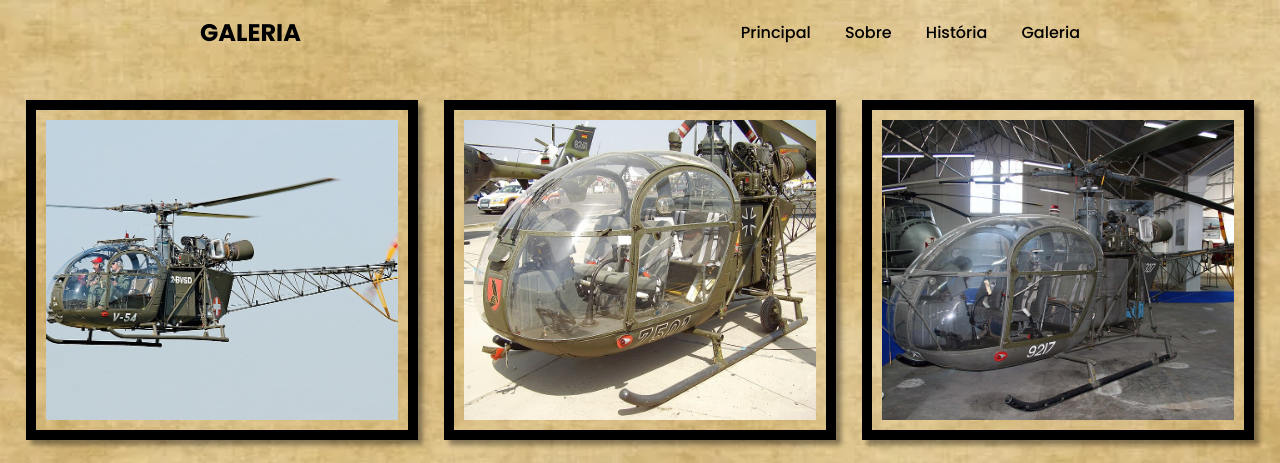
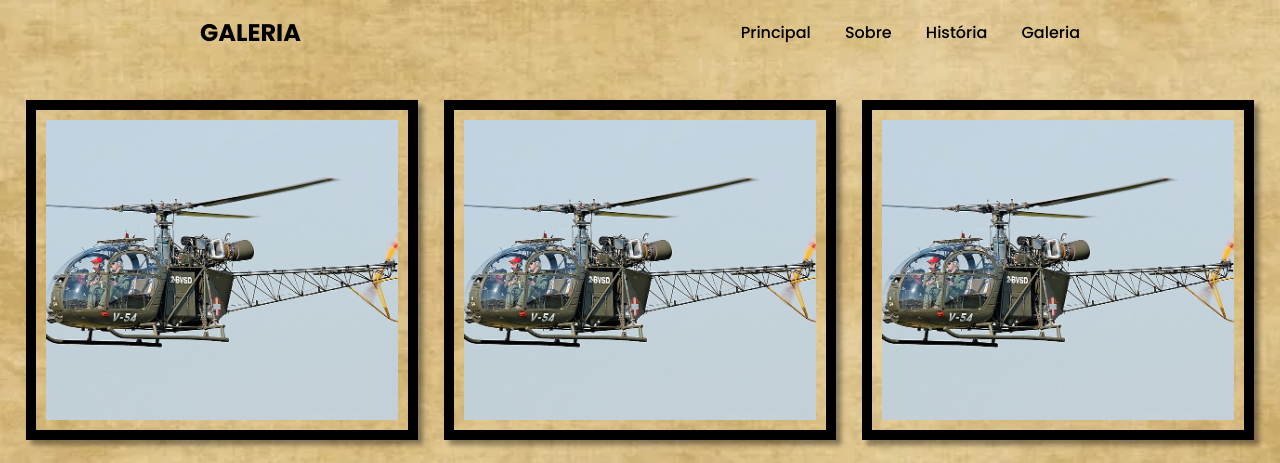
Before and after one commit to lucasanjosBR/Alouette-II, a plain HTML site: page galeria.html in a window 1280 px wide. Shown: the top 463 px of the page. Drawn offline with Linux system fonts and the light colour scheme.

Commit message:
Duplicate first image in gallery
Replaced existing image links with duplicates of the first image.

```diff
--- a/galeria.html
+++ b/galeria.html
@@ -37,11 +37,11 @@
             <a href="assets/imagens/1.jpg" class="gallery-items">
                 <img src="assets/imagens/1.jpg" alt="1">
             </a>
-            <a href="assets/imagens/2.jpg" class="gallery-items">
-                <img src="assets/imagens/2.jpg" alt="2">
+            <a href="assets/imagens/1.jpg" class="gallery-items">
+                <img src="assets/imagens/1.jpg" alt="2">
             </a>
-            <a href="assets/imagens/3.jpg" class="gallery-items">
-                <img src="assets/imagens/3.jpg" alt="3">
+            <a href="assets/imagens/1.jpg" class="gallery-items">
+                <img src="assets/imagens/1.jpg" alt="3">
             </a>
             <a href="assets/imagens/4.jpg" class="gallery-items">
                 <img src="assets/imagens/4.jpg" alt="4">
```
